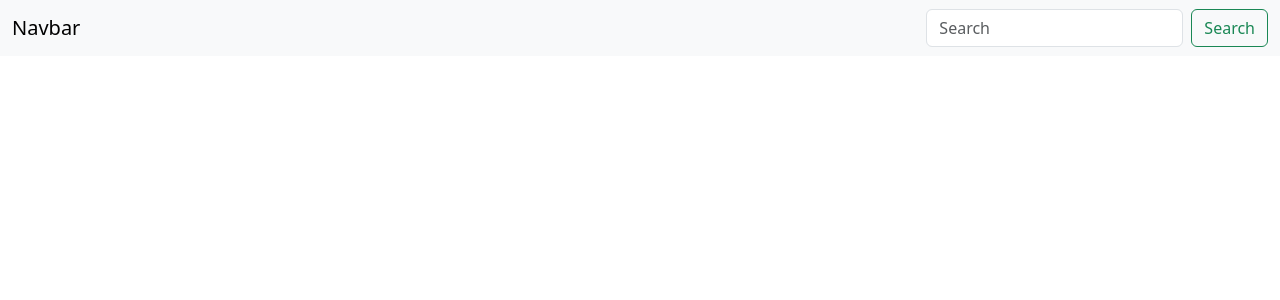
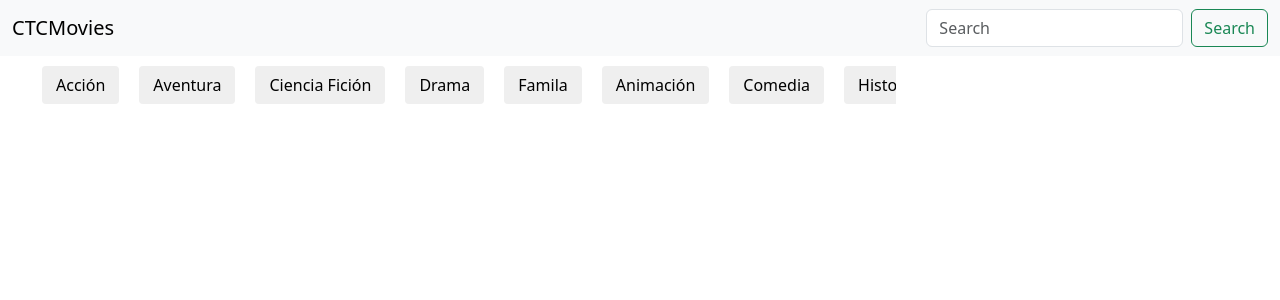
Before and after one commit to yeisson12/ctcmovies_hackathon, a PHP site: page / in a window 1280 px wide. Shown: the top 300 px of the page. Run offline with PHP 8.4, Linux system fonts and the light colour scheme.

Commit message:
Slide categoría

```diff
--- a/css/style.css
+++ b/css/style.css
@@ -1,6 +1,54 @@
 * {
     margin: 0;
     padding: 0;
+}
+
+.scrolling-container {
+    display: flex;
+    flex-wrap: nowrap;
+    overflow-x: auto;
+    scroll-behavior: smooth;
+}
+
+.scrolling-card {
+flex: 0 0 auto;
+margin: 10px;
+text-align: center;
+}
+
+.scrolling-container::-webkit-scrollbar {
+display: none;
+}
+
+button {
+    border-style: none;
+    border-radius: 4px;
+    transition: 0.5s;
+    padding: 7px 14px;
+}
+
+button:hover{
+    background: #141414;
+    transition: 0.5s;
+
+}
+
+a {
+    text-decoration: none;
+    color: black;
+}
+
+.cag {
+    text-decoration: none;
+    color: black;
+}
+
+.cag:hover{
+    color: white;
+}
+
+.categoria {
+    width: 70%;
 }
 
 .pelicula {
--- a/index.html
+++ b/index.html
@@ -14,17 +14,88 @@
     <header>
       <nav class="navbar bg-body-tertiary">
         <div class="container-fluid">
-    <a class="navbar-brand">Navbar</a>
+          <a href="index.html" class="navbar-brand"> CTCMovies</a>
           <div class="d-flex" role="search">
             <input class="form-control me-2" type="search" placeholder="Search" id="ingresarPelicula" aria-label="Search">
             <button class="btn btn-outline-success"  onclick="buscarPeliculas()">Search</button>
           </div>
         </div>
       </nav>
-
     </header>
 
+    <section class="categoria">
+      <ul class="scrolling-container">
+        <il class="scrolling-card">
+          <button>
+            <a class="cag" href="">Acción</a>
+          </button>
+        </il>
+        <il class="scrolling-card">
+          <button>
+            <a class="cag" href="">Aventura</a>
+          </button>
+        </il>
+        <il class="scrolling-card">
+          <button>
+            <a class="cag" href="">Ciencia Fición</a>
+          </button>
+        </il>
+        <il class="scrolling-card">
+          <button>
+            <a class="cag" href="">Drama</a>
+          </button>
+        </il>
+        <il class="scrolling-card">
+          <button>
+            <a class="cag" href="">Famila</a>
+          </button>
+        </il>
+        <il class="scrolling-card">
+          <button>
+            <a class="cag" href="">Animación</a>
+          </button>
+        </il>
+        <il class="scrolling-card">
+          <button>
+            <a class="cag" href="">Comedia</a>
+          </button>
+        </il>
+        <il class="scrolling-card">
+          <button>
+            <a class="cag" href="">Historia</a>
+          </button>
+        </il>
+        <il class="scrolling-card">
+          <button>
+            <a class="cag" href="">Misterio</a>
+          </button>
+        </il>
+        <il class="scrolling-card">
+          <button>
+            <a class="cag" href="">Música</a>
+          </button>
+        </il>
+        <il class="scrolling-card">
+          <button>
+            <a class="cag" href="">Romance</a>
+          </button>
+        </il>
+        <il class="scrolling-card">
+          <button>
+            <a class="cag" href="">Terror</a>
+          </button>
+        </il>
+        <il class="scrolling-card">
+          <button>
+            <a class="cag" href="">Suspenso</a>
+          </button>
+        </il>
+      </ul>
+    </section>
+
     <section>
+
+
         <div class="pelicula" id="movie-cards">
         <p id="moviePlot"></p>
         <p id="movieDirector"></p>
```
Lines whose indentation alone changed are shown as unchanged.
